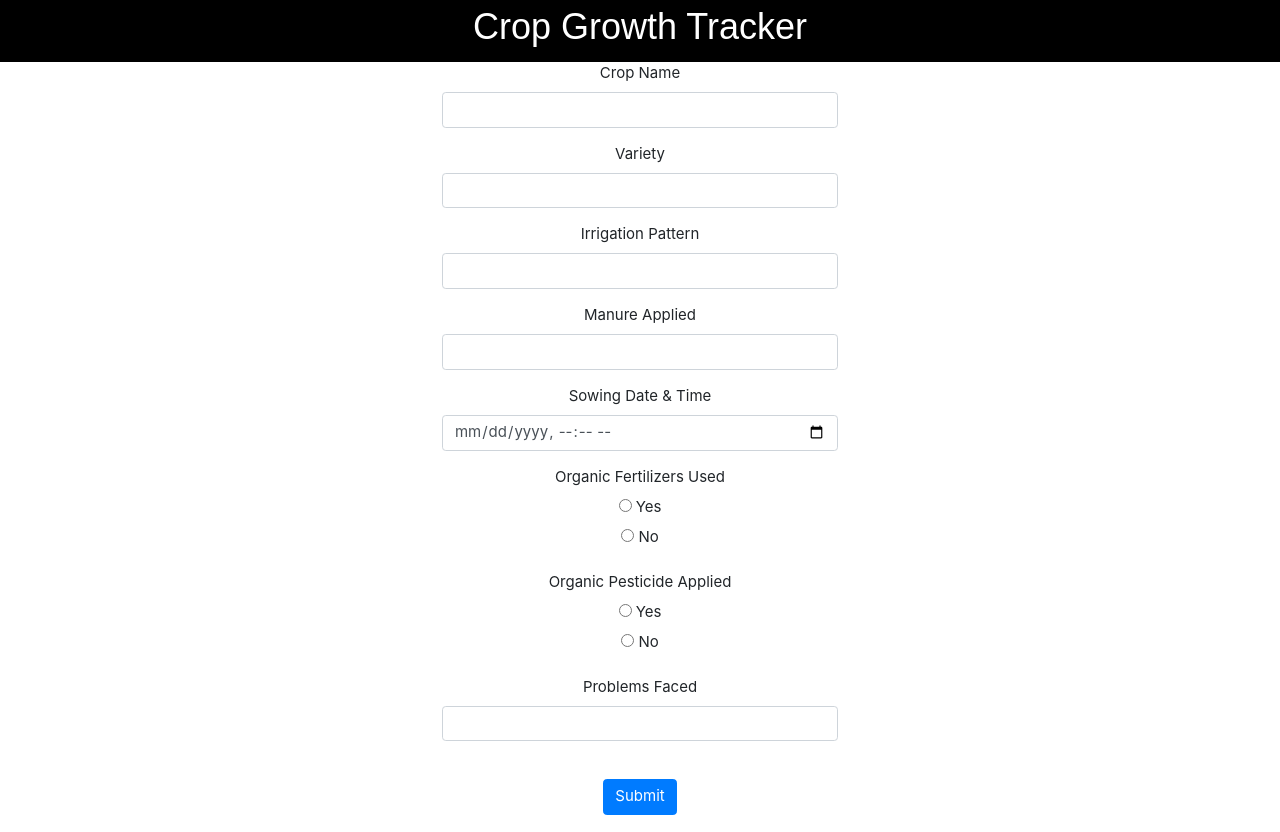
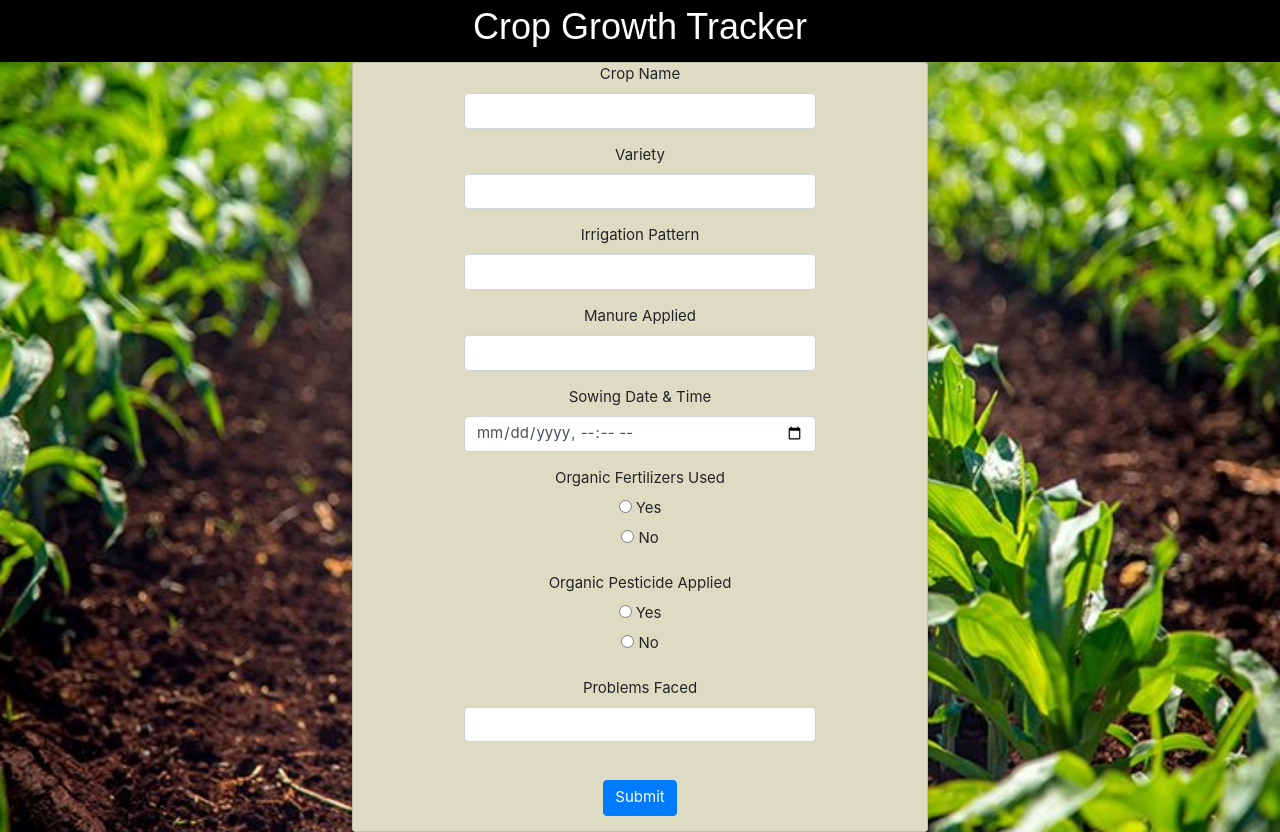
Before and after one commit to pseudo-shuttlesworthNEO/pseudo-shttlesworthNEO.github.io, a plain HTML site: page index.html in a window 1280 px wide. Drawn offline with nearby package versions, Linux system fonts and the light colour scheme; a web font is replaced by a local one.

Commit message:
Style Edit 2
Signed-off-by: Puneet Gupta <gupta.puneet0696@gmail.com>

```diff
--- a/index.html
+++ b/index.html
@@ -5,6 +5,19 @@
     <link rel="stylesheet" href="https://www.w3schools.com/w3css/4/w3.css">
 <link rel="stylesheet" href="https://fonts.googleapis.com/css?family=Allerta+Stencil">
 <style>
+.card {
+    box-shadow: 0 4px 8px 0 rgba(0,0,0,0.2);
+    transition: 0.3s;
+    width: 45%;
+}
+
+.card:hover {
+    box-shadow: 0 8px 16px 0 rgba(0,0,0,0.2);
+}
+
+.container {
+    padding: 2px 16px;
+}
 .w3-allerta {
   font-family: "Allerta Stencil", Sans-serif;
 }
@@ -42,27 +55,30 @@ function PesticideCheck() {
 </script>
 
 </head>
-<body>
+<body background="sugarcane-row-crops.jpg" style="background-repeat: no-repeat; background-size: cover;">
 <center>
+<div class="w3-container w3-black w3-center w3-allerta">
+<legend class="w3-xxlarge">Crop Growth Tracker</legend>
+</div>
+<div class="card" style="background-color: #dddbc1;">
 <form method="POST" action="http://formspree.io/gupta.puneet0696@gmail.com" class="form-horizontal">
 <fieldset>
 
 <!-- Form Name -->
-<div class="w3-container w3-black w3-center w3-allerta">
-<legend class="w3-xxlarge">Crop Growth Tracker</legend>
-</div>
 <!-- Text input-->
 <!-- <div class="form-row"> -->
-	<div class="form-group col-md-4">
+	<div class="form-group col-md-8">
 	  <label class=" control-label" for="cropname-text">Crop Name</label>
 	  <div class="">
 	  <input id="cropname-text" name="Crop Name" type="text" placeholder="" class="form-control input-md">
 	  <!-- <span class="help-block">Name of the Crop</span>   -->
 	  </div>
 	</div>
-
+<!-- </div>
+ -->
   <!-- Text input-->
-	<div class="form-group col-md-4">
+<!-- <div class="card"> -->
+  <div class="form-group col-md-8">
     <label class=" control-label" for="variety-text">Variety</label>
     <div class="">
     <input id="variety-text" name="Variety" type="text" placeholder="" class="form-control input-md">
@@ -75,7 +91,7 @@ function PesticideCheck() {
 
 <!-- Text input-->
 <!-- <div class="form-row"> -->
-	<div class="form-group col-md-4">
+  <div class="form-group col-md-8">
     <label class=" control-label" for="irrigation-text">Irrigation Pattern</label>
     <div class="">
     <input id="irrigation-text" name="Irrigation Pattern" type="text" placeholder="" class="form-control input-md">
@@ -84,18 +100,17 @@ function PesticideCheck() {
   </div>
 
   <!-- Text input-->
-	<div class="form-group col-md-4">
+  <div class="form-group col-md-8">
     <label class=" control-label" for="manure-text">Manure Applied</label>
     <div class="">
     <input id="manure-text" name="Manure Applied" type="text" placeholder="" class="form-control input-md">
     <!-- <span class="help-block">Name of the manur applied</span>   -->
     </div>
   </div>
-</div>
 
 <!-- Date Time Input -->
 <!-- <div class="form-row"> -->
-<div class="form-group col-md-4">
+<div class="form-group col-md-8">
   <label class=" control-label" for="sowing-date-time">Sowing Date & Time</label>
   <div class="">
     <input id="sowing-date-time" name="Sowing Date & Time" type="datetime-local" placeholder="" class="form-control input-md">
@@ -107,8 +122,8 @@ function PesticideCheck() {
 
 <!-- Multiple Radios -->
 <div class="form-group">
-  <label class="col-md-4 control-label" for="fertilizers-radios">Organic Fertilizers Used</label>
-  <div class="col-md-4">
+  <label class="col-md-8 control-label" for="fertilizers-radios">Organic Fertilizers Used</label>
+  <div class="">
   <div class="radio">
     <label for="fertilizers-radios-0">
       <input type="radio" onclick="javascript:FertilizerCheck();" name="fertilizers-radios" id="fertilizers-radios-0" value="1">
@@ -125,18 +140,18 @@ function PesticideCheck() {
 </div>
 
 <!-- Text input-->
-<div class="form-group" id="ifFertilizer" style="display:none">
-  <label class="col-md-4 control-label" for="fertilizers-text"></label>
-  <div class="col-md-4">
+<div class="form-group col-md-8" id="ifFertilizer" style="display:none">
+  <label class=" control-label" for="fertilizers-text"></label>
+  <div class="">
   <span class="help-block">Name of the organic fertilizers used</span>
   <input id="fertilizers-text" name="Organic Fertilizers Used" type="text" placeholder="" class="form-control input-md">
   </div>
 </div>
 
 <!-- Multiple Radios -->
-<div class="form-group">
-  <label class="col-md-4 control-label" for="pesticide-radios">Organic Pesticide Applied</label>
-  <div class="col-md-4">
+<div class="form-group col-md-8">
+  <label class=" control-label" for="pesticide-radios">Organic Pesticide Applied</label>
+  <div class="">
   <div class="radio">
     <label for="pesticide-radios-0">
       <input type="radio" onclick="javascript:PesticideCheck();" name="pesticide-radios" id="pesticide-radios-0" value="1">
@@ -153,18 +168,18 @@ function PesticideCheck() {
 </div>
 
 <!-- Text input-->
-<div class="form-group" id="ifPesticide" style="display:none">
-  <label class="col-md-4 control-label" for="pesticide-text"></label>
-  <div class="col-md-4">
+<div class="form-group col-md-8 " id="ifPesticide" style="display:none">
+  <label class="control-label" for="pesticide-text"></label>
+  <div class="">
   <span class="help-block">Name of the organic pesticides applied</span>
   <input id="pesticide-text" name="Organic Pesticides Used" type="text" placeholder="" class="form-control input-md">
   </div>
 </div>
 
 <!-- Text input-->
-<div class="form-group">
-  <label class="col-md-4 control-label" for="problems-faced">Problems Faced</label>
-  <div class="col-md-4">
+<div class="form-group col-md-8">
+  <label class=" control-label" for="problems-faced">Problems Faced</label>
+  <div class="">
   <input id="problems-faced" name="Problems Faced" type="text" placeholder="" class="form-control input-md">
   <!-- <span class="help-block">Problems faced</span>   -->
   </div>
@@ -180,6 +195,7 @@ function PesticideCheck() {
 
 </fieldset>
 </form>
+</div>
 </center>
 
 
```
Also changed, not shown: 9189.jpg (added), sugarcane-row-crops.jpg (added). Lines whose indentation alone changed are shown as unchanged.
